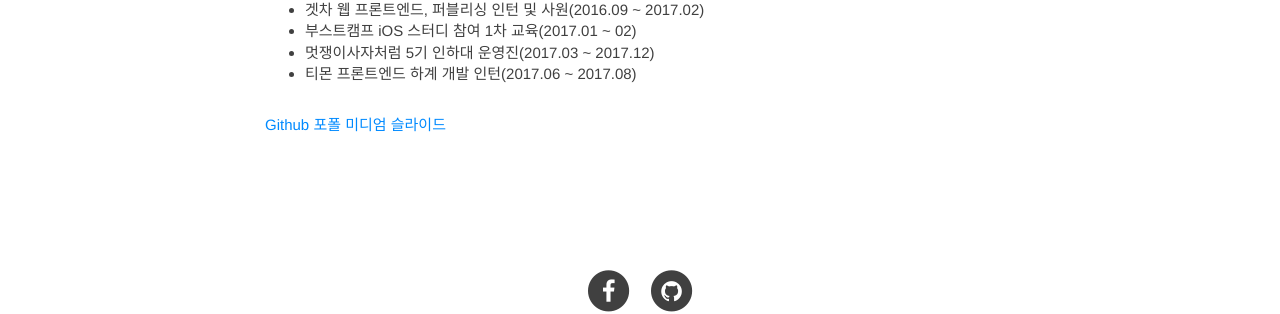
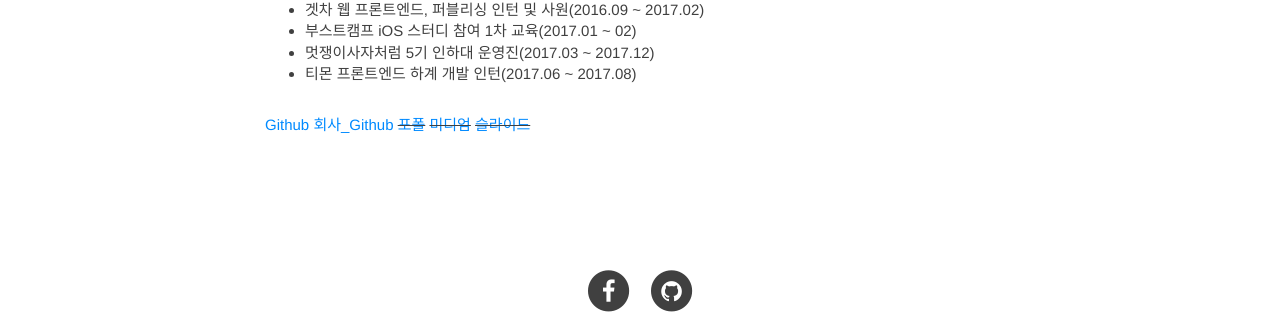
Before and after one commit to hanjungv/hanjungv.github.io, a Jekyll site: the page built from aboutme.md, in a window 1280 px wide and 940 px high. Shown: the part 490-804 px from the top of the window. Built offline with Jekyll 4.4.1, drawn with Linux system fonts in a browser that asks for light colours; nearby versions of some CDN libraries.

Commit message:
change aboutme

```diff
--- a/aboutme.md
+++ b/aboutme.md
@@ -20,6 +20,7 @@ title: About me
 
 
 [Github](https://github.com/hanjungv)
-[포폴](http://slides.com/junghan/portfolio/)
-[미디엄](https://medium.com/@junghan_61455)
-[슬라이드](https://slides.com/junghan)
+[회사_Github](https://github.com/junghanNHN)
+~~[포폴](http://slides.com/junghan/portfolio/)~~
+~~[미디엄](https://medium.com/@junghan_61455)~~
+~~[슬라이드](https://slides.com/junghan)~~
```
